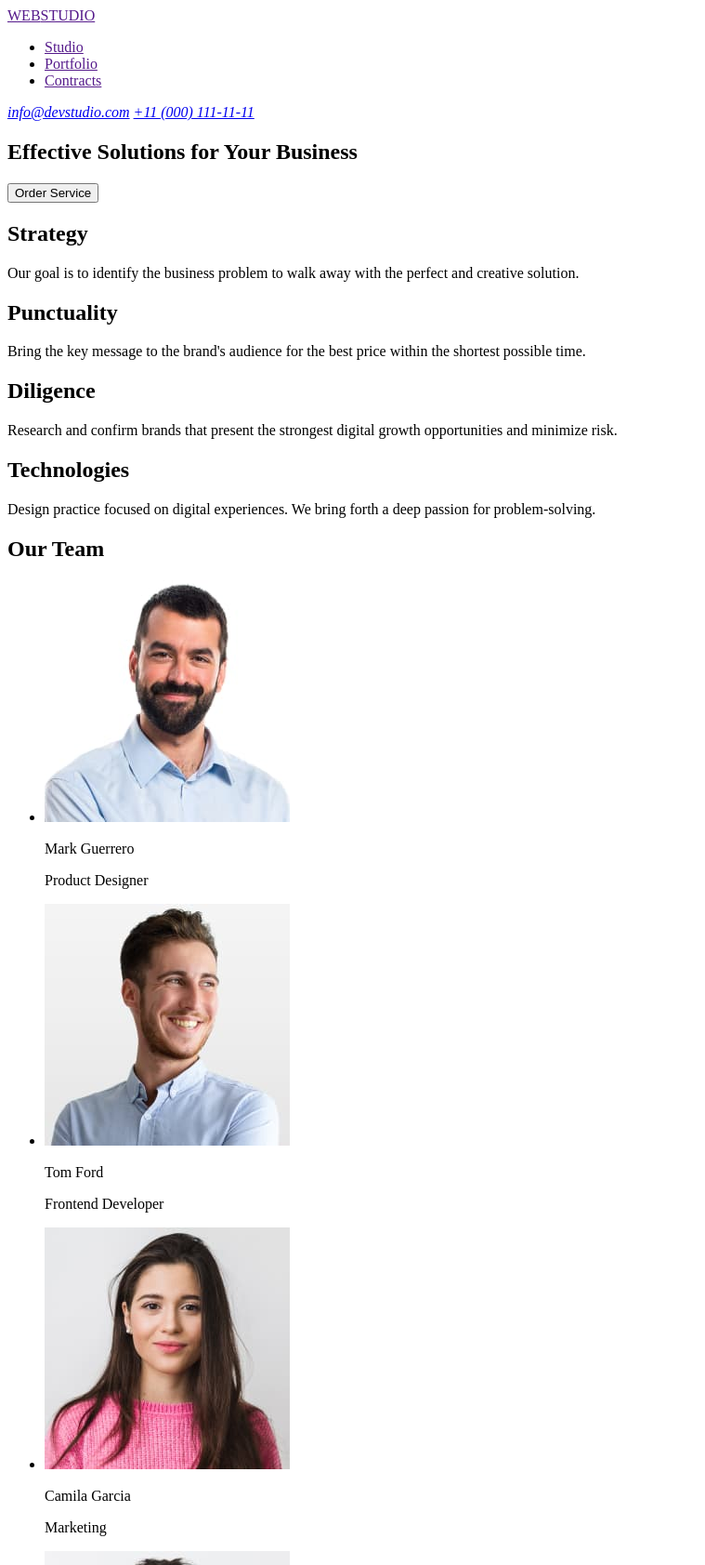
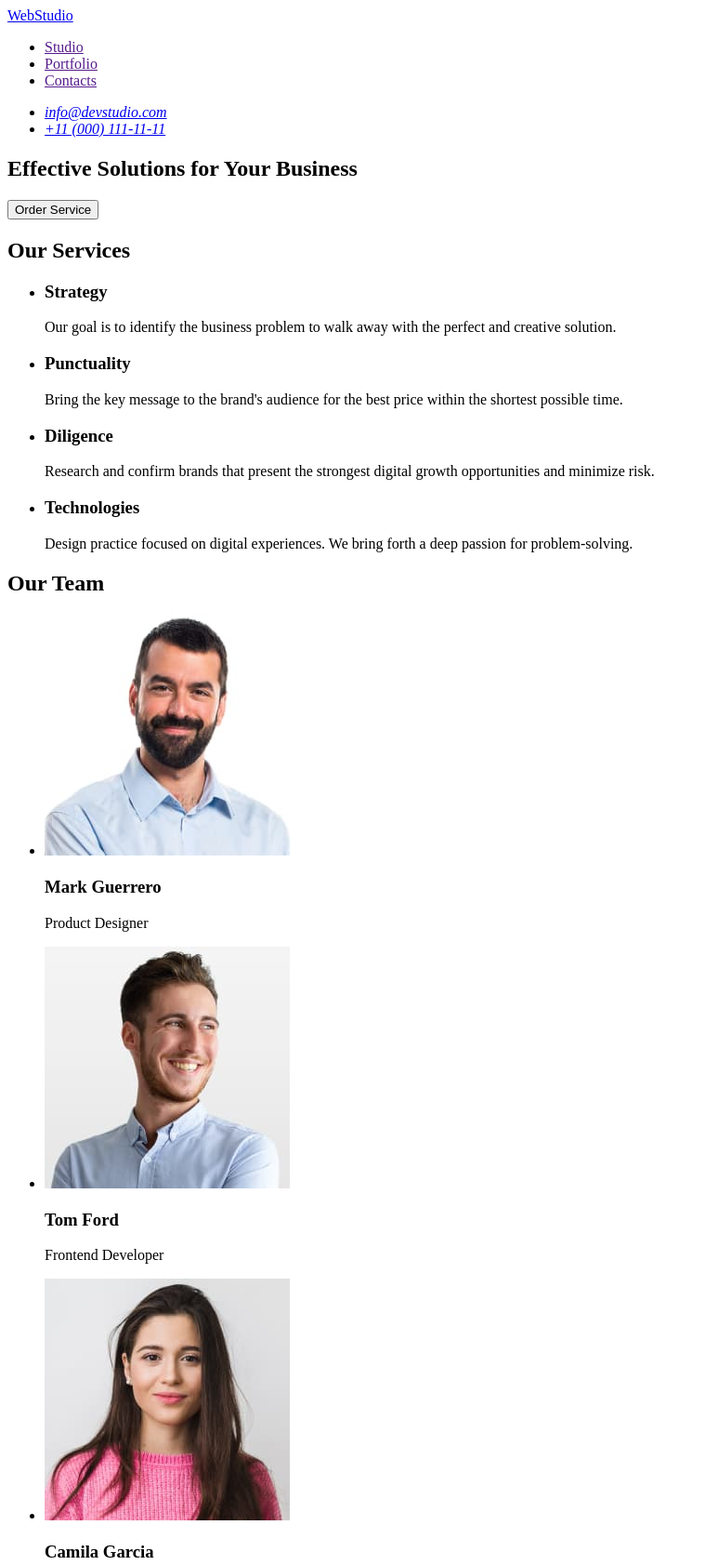
Before and after one commit to ValeriiaSeliverstova/goit-markup-hw-01, a plain HTML site: page index.html in a window 1280 px wide. Shown: the top 1683 px of the page at 93% size, without its empty margins (0-759 px from the left). Drawn offline with Linux system fonts and the light colour scheme.

Commit message:
chore: fixes after autocheck

```diff
--- a/index.html
+++ b/index.html
@@ -7,8 +7,8 @@
   </head>
   <body>
     <header>
-      <a href=""><span>WEB</span><span>STUDIO</span> </a>
       <nav>
+        <a href="./index.html">WebStudio</a>
         <ul>
           <li>
             <a href="">Studio</a>
@@ -17,13 +17,19 @@
             <a href="">Portfolio</a>
           </li>
           <li>
-            <a href="">Contracts</a>
+            <a href="">Contacts</a>
           </li>
         </ul>
       </nav>
       <address>
+        <ul>
+          <li>
             <a href="mailto:info@devstudio.com">info@devstudio.com</a>
+          </li>
+          <li>
             <a href="tel:+110001111111">+11 (000) 111-11-11</a>
+          </li>
+        </ul>
       </address>
     </header>
     <main>
@@ -32,75 +38,85 @@
         <button type="button">Order Service</button>
       </section>
       <section>
-        <h2>Strategy</h2>
+        <h2>Our Services</h2>
+        <ul>
+            <li>
+                <h3>Strategy</h3>
                 <p>
-          Our goal is to identify the business problem to walk away with the
-          perfect and creative solution.
+                   Our goal is to identify the business problem to walk away with the perfect and creative solution.
                 </p>
-        <h2>Punctuality</h2>
+            </li>
+            <li>
+                <h3>Punctuality</h3>
                 <p>
                     Bring the key message to the brand's audience for the best price
                     within the shortest possible time.
                   </p>
-        <h2>Diligence</h2>
+            </li>
+            <li>
+                <h3>Diligence</h3>
                 <p>
                     Research and confirm brands that present the strongest digital growth
                     opportunities and minimize risk.
                 </p>
-        <h2>Technologies</h2>
+            </li>
+            <li>
+                <h3>Technologies</h3>
                 <p>
                     Design practice focused on digital experiences. We bring forth a deep
                     passion for problem-solving.
                 </p>
+            </li>
+        </ul>
       </section>
       <section>
         <h2>Our Team</h2>
         <ul>
           <li>
             <img
-              src="images/img-1.jpg"
+              src="./images/img-1.jpg"
               width="264"
               height="260"
               alt="Product Designer Photo"
             />
-            <p>Mark Guerrero</p>
+            <h3>Mark Guerrero</h3>
             <p>Product Designer</p>
           </li>
           <li>
             <img
-              src="images/img-2.jpg"
+              src="./images/img-2.jpg"
               width="264"
               height="260"
               alt="Frontend Developer Photo"
             />
-            <p>Tom Ford</p>
+            <h3>Tom Ford</h3>
             <p>Frontend Developer</p>
           </li>
           <li>
             <img
-              src="images/img-3.jpg"
+              src="./images/img-3.jpg"
               width="264"
               height="260"
               alt="Marketing Photo"
             />
-            <p>Camila Garcia</p>
+            <h3>Camila Garcia</h3>
             <p>Marketing</p>
           </li>
           <li>
             <img
-              src="images/img-4.jpg"
+              src="./images/img-4.jpg"
               width="264"
               height="260"
               alt="UI Designer Photo"
             />
-            <p>Daniel Wilson</p>
+            <h3>Daniel Wilson</h3>
             <p>UI Designer</p>
           </li>
         </ul>
       </section>
     </main>
     <footer>
-      <a href=""><span>WEB</span><span>STUDIO</span> </a>
+      <a href="./index.html">WebStudio</a>
       <p>
         Increase the flow of customers and sales for your business with digital
         marketing & growth solutions.
```
Lines whose indentation alone changed are shown as unchanged.
